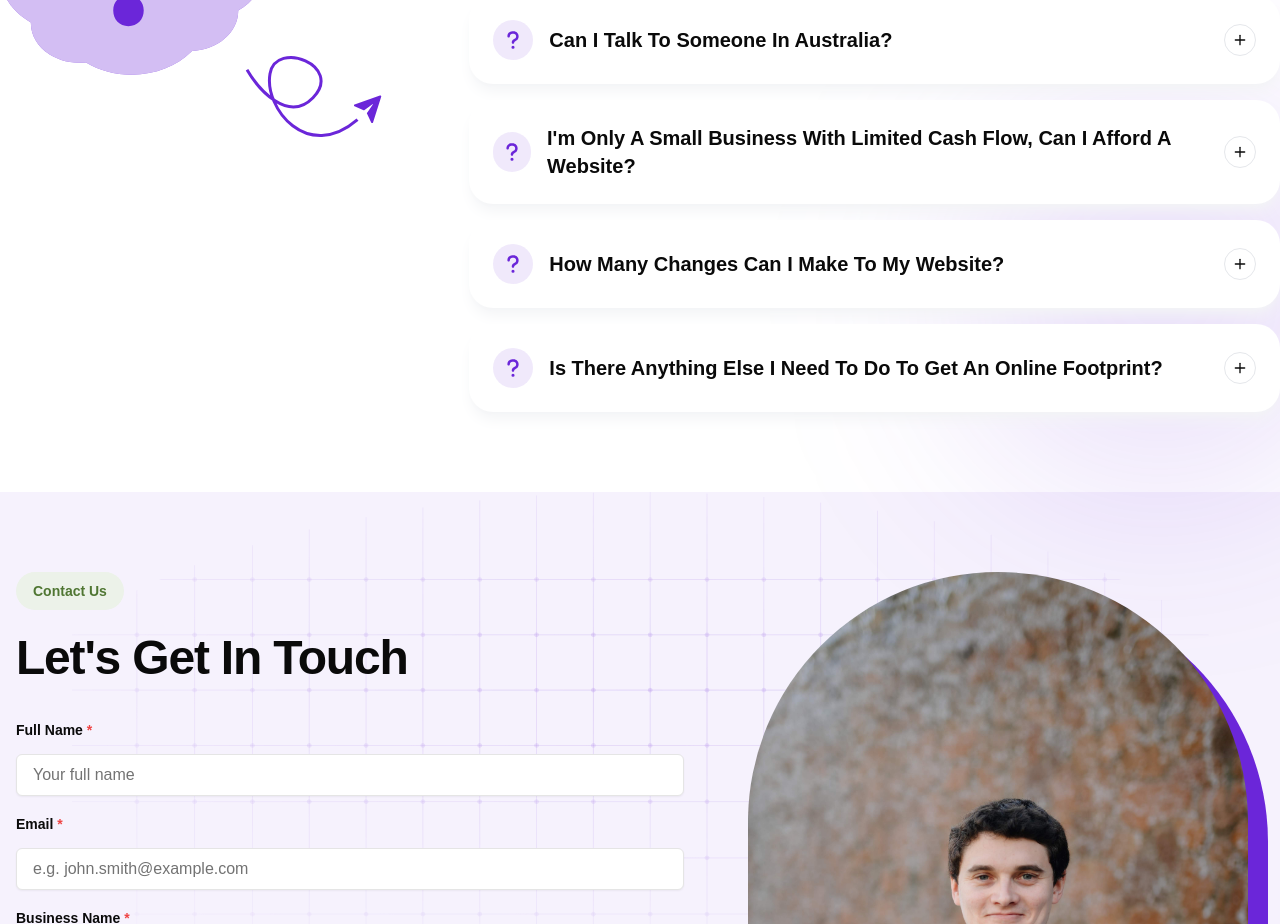
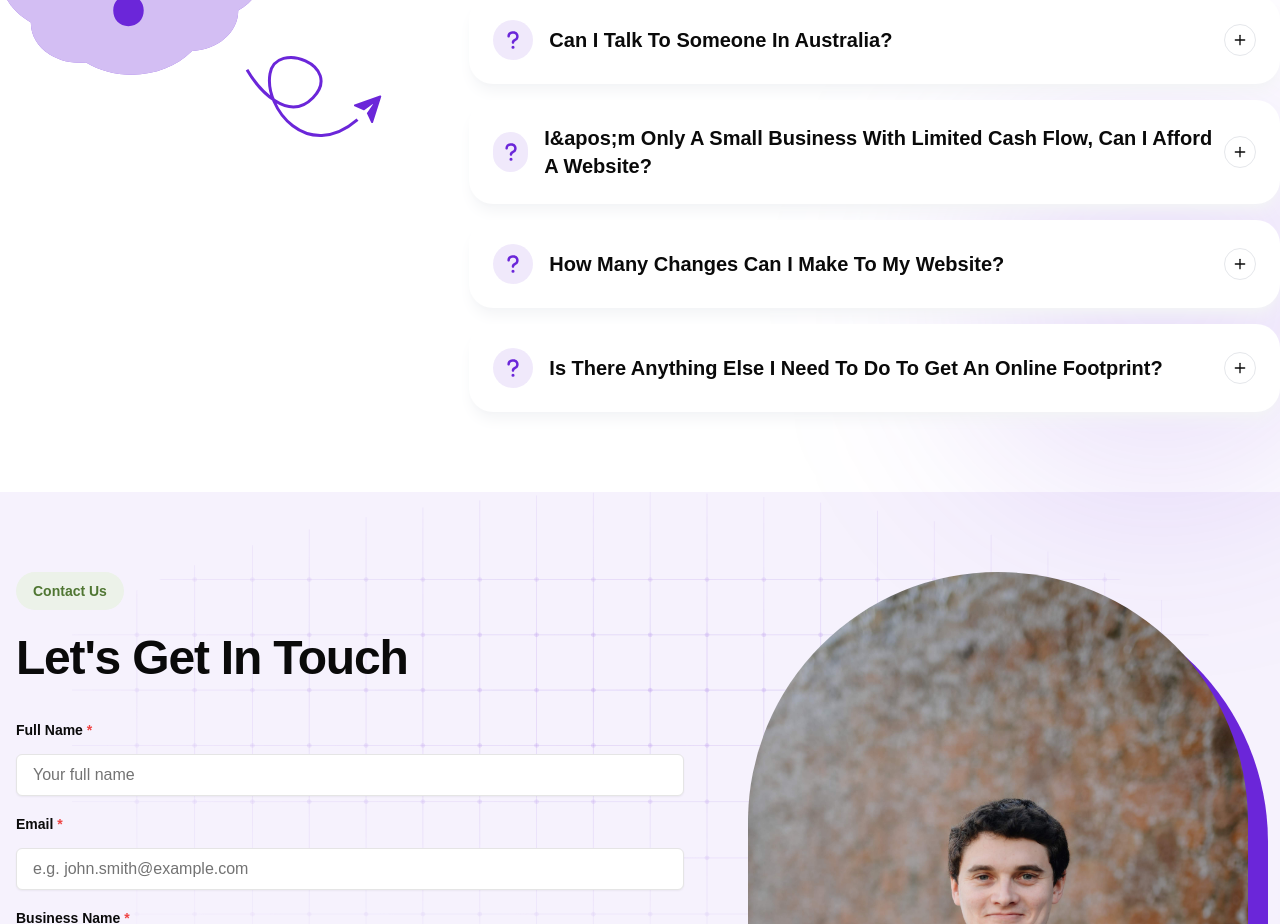
Before and after one commit to mattyleggy/gosignal, a Next.js app: page / in a window 1280 px wide. Shown: the part 7060-7984 px from the top of the page. Built offline with nearby package versions, Linux system fonts and the light colour scheme.

Commit message:
fix: lint errors

```diff
--- a/components/sections/faq.tsx
+++ b/components/sections/faq.tsx
@@ -29,10 +29,10 @@ const faqs = [
     },
     {
         question: "Can I Talk To Someone In Australia?",
-        answer: "Yes! We're 100% Australian owned and operated. You'll always speak with someone local who understands your needs.",
+        answer: "Yes! We&apos;re 100% Australian owned and operated. You'll always speak with someone local who understands your needs.",
     },
     {
-        question: "I'm Only A Small Business With Limited Cash Flow, Can I Afford A Website?",
+        question: "I&apos;m Only A Small Business With Limited Cash Flow, Can I Afford A Website?",
         answer: "We offer flexible payment plans starting at $150/month with $0 down to make professional websites accessible for small businesses.",
     },
     {
```
